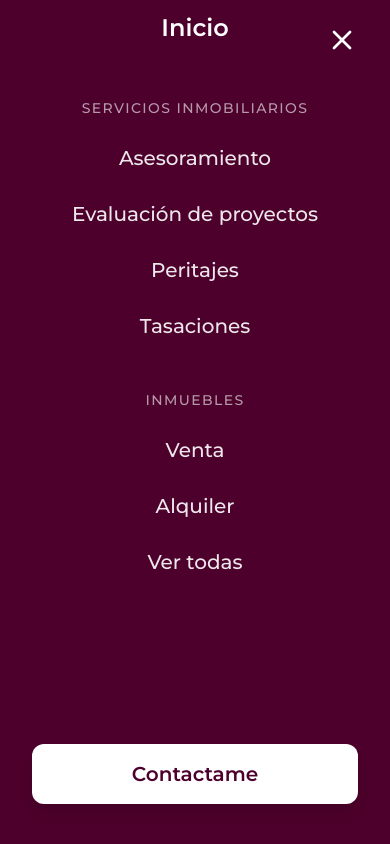
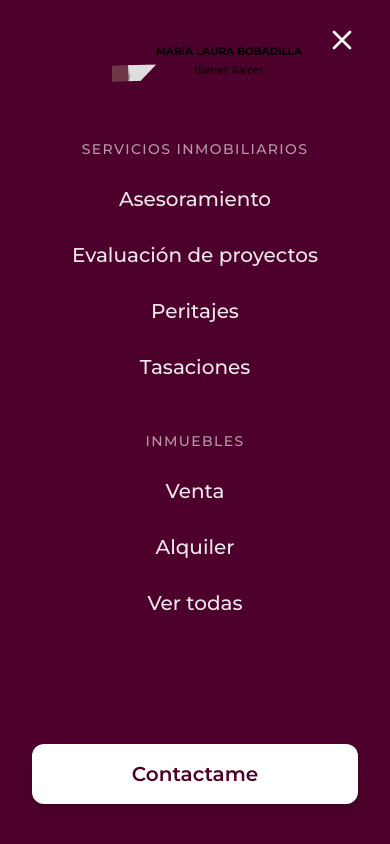
Before and after one commit to fabrizzio1822/inmobiliaria-prueba, a Next.js app: page /servicios-inmobiliarios/evaluacion in a window 390 px wide. Both pictures are taken after a click on the button "Menú". Shown: the top 844 px of the page. Built offline with nearby package versions, Linux system fonts and the light colour scheme; a web font is replaced by a local one.

Commit message:
v2/9-04:32

```diff
--- a/components/Header/Header.js
+++ b/components/Header/Header.js
@@ -40,7 +40,7 @@ export function Header() {
                 width={310}
                 height={90}
                 alt="Logo"
-                className={`transition-all duration-300 max-w-[180px] sm:max-w-[270px] lg:max-w-[250px] ${isHomePage ? '' : ''} ${menuOpen ? 'opacity-0' : 'opacity-100'}`}
+                className={`transition-all duration-300 max-w-[220px] sm:max-w-[270px] lg:max-w-[250px] ${isHomePage ? '' : ''} ${menuOpen ? 'opacity-0' : 'opacity-100'}`}
               />
             </Link>
             <Navbar theme={isHomePage ? "light" : "dark"} />
@@ -61,14 +61,14 @@ export function Header() {
             {/* Botón Menú Hamburguesa (visible en móviles) */}
             <button
               onClick={handleMenuClick}
-              className={`lg:hidden relative z-50 hover:opacity-80 focus:outline-none ${isHomePage ? 'text-white' : 'text-gray-900'}`}
+              className={`lg:hidden relative z-50 hover:opacity-80 focus:outline-none`}
               aria-label="Menú"
               aria-expanded={menuOpen}
             >
               {menuOpen ? (
                 <X className="h-8 w-8 text-white" />
               ) : (
-                <Menu className={`h-8 w-8 ${isHomePage ? 'text-white' : 'text-gray-900'}`} />
+                <Menu className={`h-8 w-8 text-main-100`} />
               )}
             </button>
           </div>
@@ -87,9 +87,9 @@ export function Header() {
           <X className="h-8 w-8" />
         </button>
         <ul className="w-full px-8 text-center flex flex-col items-center justify-center h-full">
-          <li className="w-full mb-4">
-            <Link href="/" className="block py-3 text-2xl font-semibold text-white hover:text-white/80 transition-colors" onClick={closeMenu}>
-              Inicio
+          <li className="w-full mb-4 flex justify-center">
+            <Link href="/" className="block py-3 transition-colors" onClick={closeMenu}>
+              <Image src="/assets/logo1.png" width={220} height={70} alt="Inicio" className="mx-auto" />
             </Link>
           </li>
           <li className="w-full mt-6 mb-4">
```
Also changed, not shown: public/assets/hero-1-mobile.jpg.
